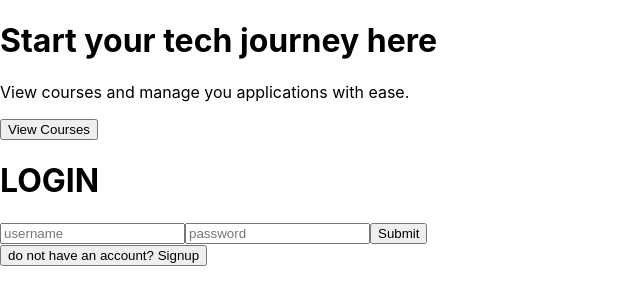
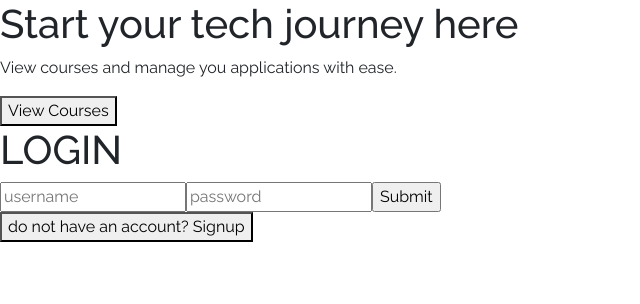
Before and after one commit to irriz-jayy/Moringa-student-application-portal, a React (Create React App) app in the folder client/: page / in a window 1280 px wide. Shown: the top 304 px of the page, without its empty margins (0-640 px from the left). Built offline with nearby package versions, Linux system fonts and the light colour scheme.

Commit message:
added Boostrap v5.3 and GoogleFonts

```diff
--- a/client/public/index.html
+++ b/client/public/index.html
@@ -24,7 +24,16 @@
       work correctly both with client-side routing and a non-root public URL.
       Learn how to configure a non-root public URL by running `npm run build`.
     -->
-    <title>React App</title>
+
+    <!-- Bootstrap CDN Link -->
+    <link href="https://cdn.jsdelivr.net/npm/bootstrap@5.3.0-alpha2/dist/css/bootstrap.min.css" rel="stylesheet" integrity="sha384-aFq/bzH65dt+w6FI2ooMVUpc+21e0SRygnTpmBvdBgSdnuTN7QbdgL+OapgHtvPp" crossorigin="anonymous">
+
+    <!-- Google Fonts -->
+    <link rel="preconnect" href="https://fonts.googleapis.com">
+<link rel="preconnect" href="https://fonts.gstatic.com" crossorigin>
+<link href="https://fonts.googleapis.com/css2?family=Montserrat:wght@400;600&family=Raleway:ital,wght@0,400;0,500;0,700;1,400&display=swap" rel="stylesheet">
+
+    <title>Moringa Application Portal</title>
   </head>
   <body>
     <noscript>You need to enable JavaScript to run this app.</noscript>
--- a/client/src/App.css
+++ b/client/src/App.css
@@ -1,4 +1,5 @@
 body{
   margin: 0;
   padding: 0;
+  font-family: "Raleway", sans-serif;
 }
```
